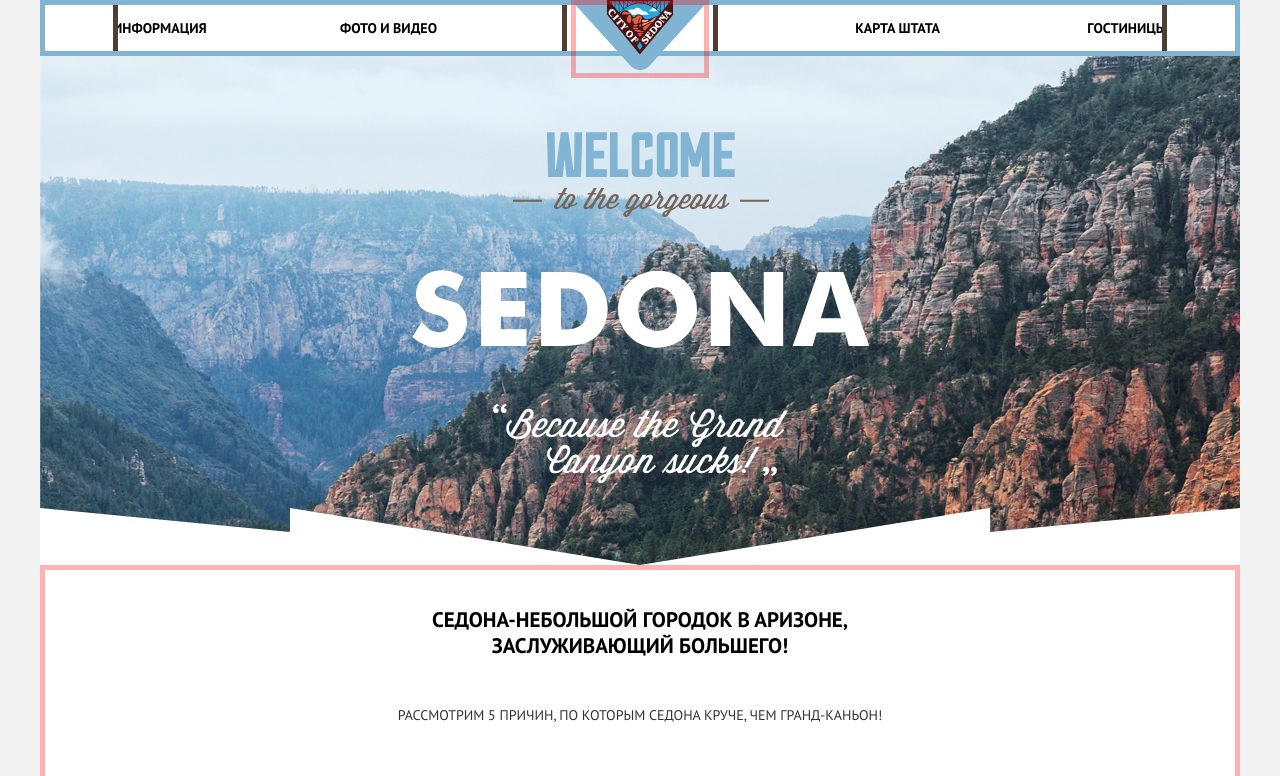
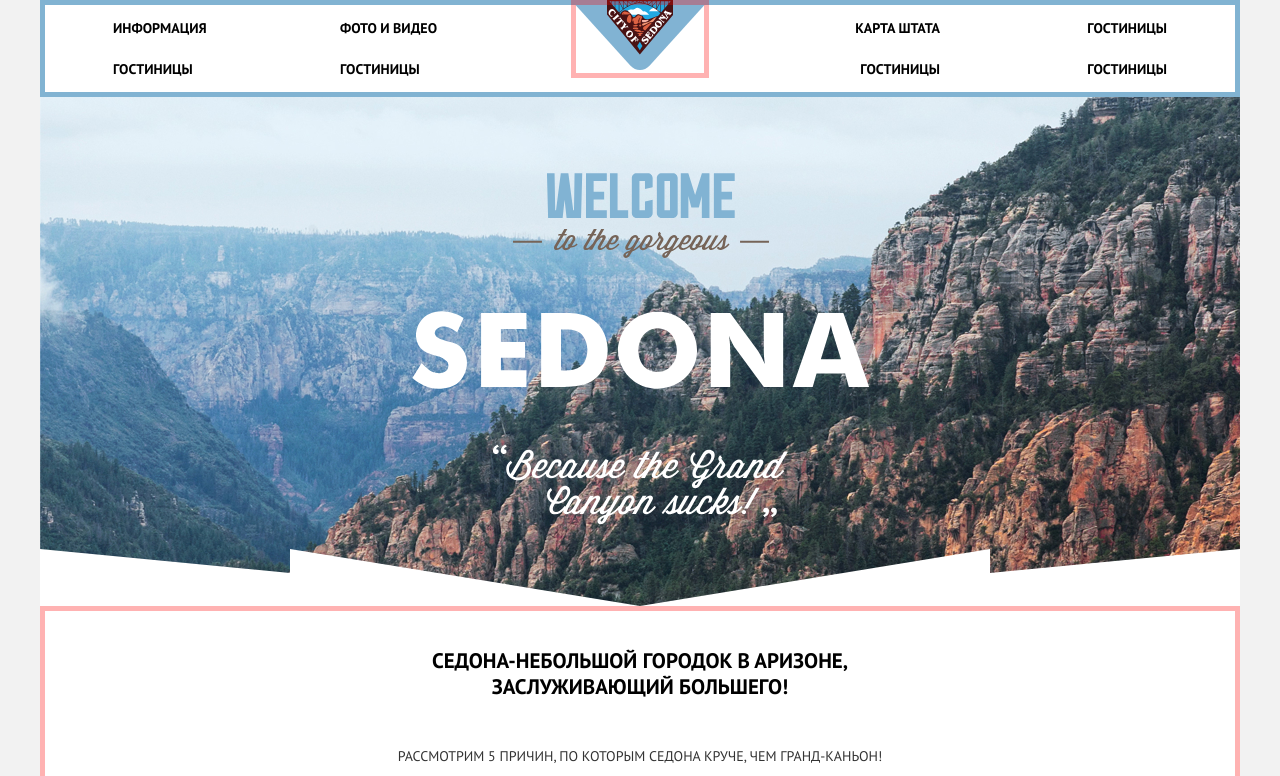
Before and after one commit to Ilyalinich/1500115-sedona-29, a plain HTML site: page index.html in a window 1280 px wide. Shown: the top 776 px of the page. Drawn offline with Linux system fonts and the light colour scheme.

Commit message:
Сетка на флексах для внутренней страницы

```diff
--- a/css/style.css
+++ b/css/style.css
@@ -47,6 +47,7 @@
 /*Global*/
 
 body {
+  position: relative;
   min-width: 1280px;
   margin: 0;
   padding: 0;
@@ -120,8 +121,6 @@ a {
 /*Main navigation*/
 
 .main-navigation {
-  display: flex;
-  justify-content: space-around;
   background-color: var(--basic-white);
   outline: 5px solid var(--basic-blue);
   outline-offset: -5px;
@@ -148,8 +147,6 @@ a {
 .site-navigation {
   display: flex;
   flex-wrap: wrap;
-  align-content: flex-start;
-  width: 454px;
   margin: 0;
   padding: 0;
   padding-top: 15px;
@@ -164,6 +161,17 @@ a {
 .site-navigation li {
   margin-bottom: 15px;
   width: 227px;
+}
+
+.site-navigation li:nth-child(odd) {
+  margin-left: 73px;
+}
+.site-navigation li:nth-child(even) {
+  margin-right: 73px;
+}
+.site-navigation li:nth-child(4n),
+.site-navigation li:nth-child(4n-1) {
+  text-align: right;
 }
 
 .site-navigation a {
@@ -403,8 +411,6 @@ a {
 /*Cart*/
 
 .cart {
-outline: 5px solid rgba(255, 0, 0 , 0.3);
-outline-offset: -5px;
 margin: 0;
 padding: 0;
 display: block;
@@ -582,7 +588,7 @@ display: block;
 
 /*Main footer*/
 
-.main-footer {
+.page-footer {
   display: flex;
   justify-content: space-between;
   color: var(--basic-extra-black);
@@ -594,7 +600,12 @@ display: block;
   box-sizing: border-box;
 }
 
-
+.main-footer {
+  position: absolute;
+  left: 50%;
+  margin-left: -600px;
+  bottom: 0;
+}
 
 /*Contacts*/
 
--- a/index.html
+++ b/index.html
@@ -13,12 +13,14 @@
         <a class="main-header-logo">
           <img src="img/logo.svg" width="138" height="70" alt="Логотип сайта Седона. City of Sedona.">
         </a>
-        <ul class="site-navigation navigation-left">
+        <ul class="site-navigation">
           <li><a href="blank.html">Информация</a></li>
           <li><a href="blank.html">Фото и видео</a></li>
-        </ul>
-        <ul class="site-navigation navigation-right">
           <li><a href="blank.html">Карта штата</a></li>
+          <li><a href="hotels.html">Гостиницы</a></li>
+          <li><a href="hotels.html">Гостиницы</a></li>
+          <li><a href="hotels.html">Гостиницы</a></li>
+          <li><a href="hotels.html">Гостиницы</a></li>
           <li><a href="hotels.html">Гостиницы</a></li>
         </ul>
       </nav>
@@ -97,7 +99,7 @@
 
     </main>
 
-    <footer class="main-footer width-container">
+    <footer class="page-footer main-footer width-container">
       <section class="footer-contacts">
         <h2 class="visually-hidden">Контактная информация</h2>
         <p>#visitSEDONA</p>
```
Also changed, not shown: hotels.html (+6 -6 lines).
